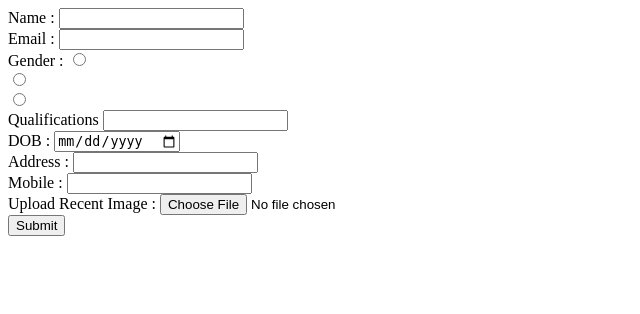
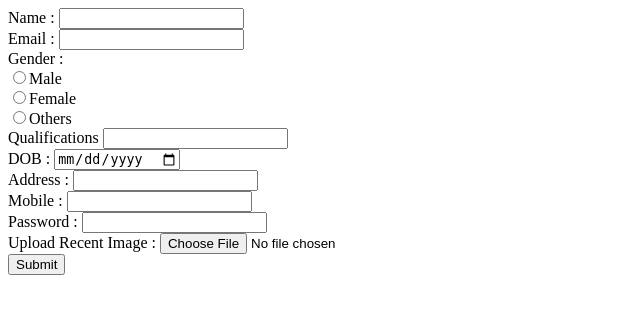
Before and after one commit to jitin2707/SchoolManagement, a Django app: template manager/templates/CreatePrinci.html in a window 1280 px wide. Shown: the top 314 px of the page, without its empty margins (0-640 px from the left). Run offline with Django 3.2, Linux system fonts and the light colour scheme; the template is opened without the code that fills it, so the values that code supplies are empty.

Commit message:
principal add page

```diff
--- a/manager/templates/CreatePrinci.html
+++ b/manager/templates/CreatePrinci.html
@@ -6,14 +6,15 @@
 </head>
 <body  method="POST" enctype="multipart/form-data" >
     {% csrf_token %}
+
     <label>Name :</label>
     <input type="text" id="pn" name="pn"><br>
     <label>Email : </label>
     <input type="email" id="pe" name="pe"><br>
-    <label>Gender : </label>
-    <input type="radio"  name="pg" value="Male"><br>
-    <input type="radio"  name="pg" value="Female"><br>
-    <input type="radio"  name="pg" value="Other"><br>
+    <label>Gender : </label><br>
+    <input type="radio"  name="pg" value="Male">Male<br>
+    <input type="radio"  name="pg" value="Female">Female<br>
+    <input type="radio"  name="pg" value="Other">Others<br>
     <label>Qualifications</label>
     <input type="text" id="pq" name="pq"><br>
     <label>DOB : </label>
@@ -22,6 +23,8 @@
     <input type="text" id="pa" name="pa"><br>
     <label>Mobile :</label>
     <input type="number" id="pno" name="pno"><br>
+    <label>Password :</label>
+    <input type="password" id="pp" name="pp"><br>
     <label>Upload Recent Image :</label>
     <input type="file" id="pi" name="pi"><br>
     <input type="submit" value="Submit">
```
